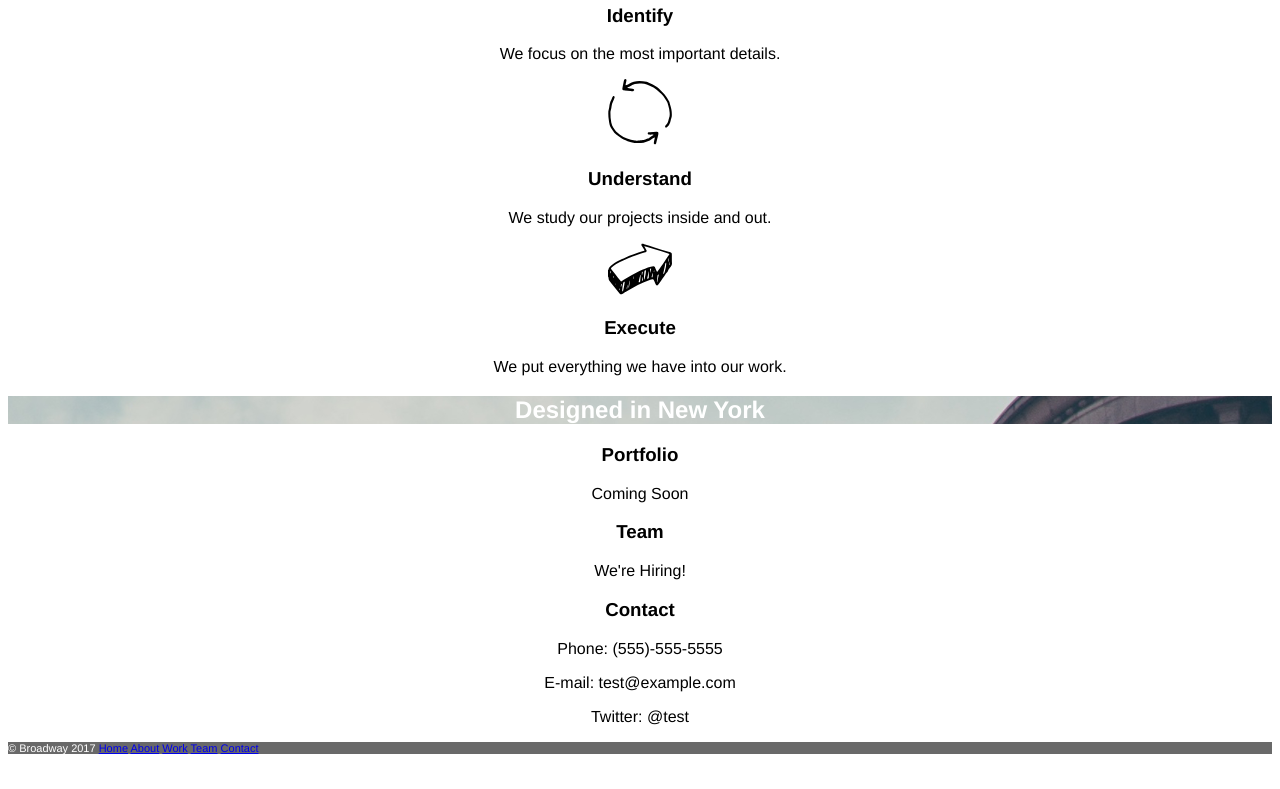
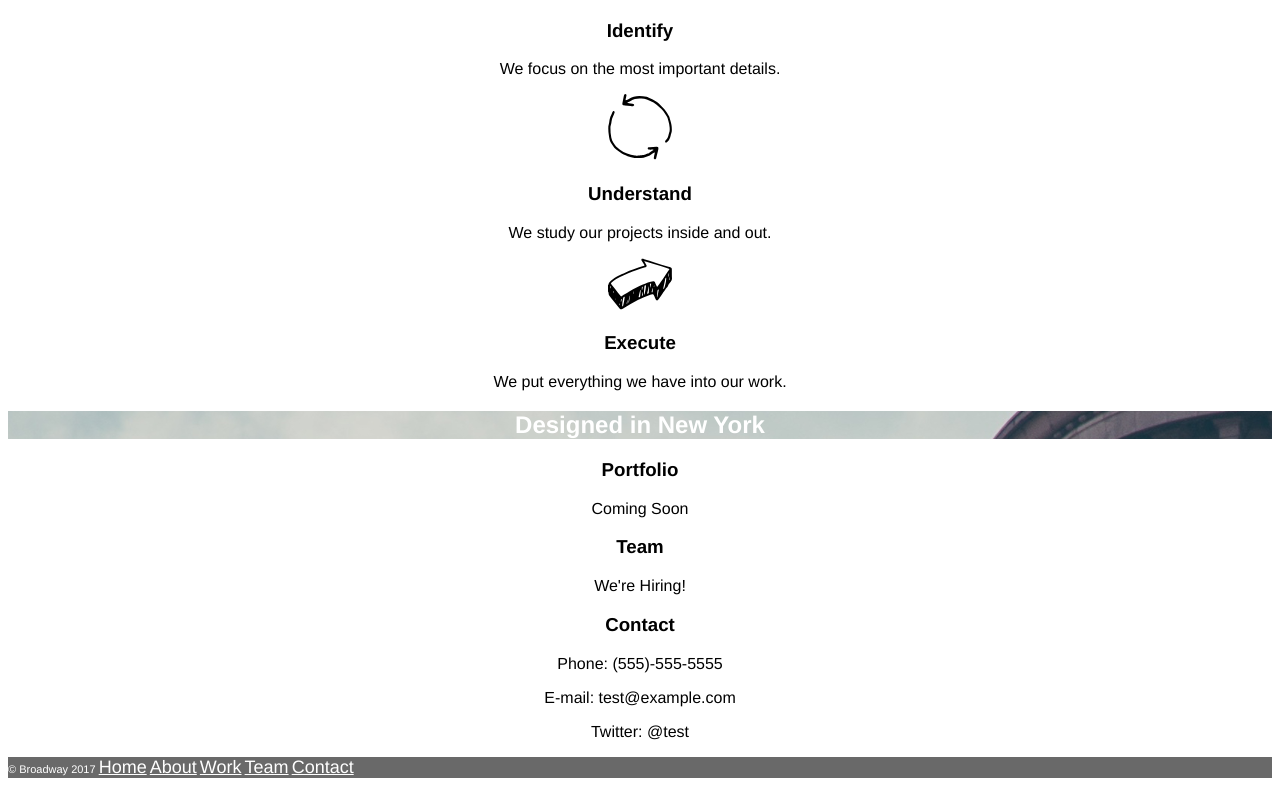
Before and after one commit to thomasluizzi/Broadway, a plain HTML site: page index.html in a window 1280 px wide. Shown: the part 471-1260 px from the top of the page. Before the commit the page ends 1236 px from the top, so only its background shows below. Drawn offline with Linux system fonts and the light colour scheme.

Commit message:
Update CSS

```diff
--- a/index.html
+++ b/index.html
@@ -66,7 +66,7 @@
 
     <footer class="footer">
       <p>
-        © Broadway 2017
+        &copy; Broadway 2017
         <a class="btn-nav" href="#">Home</a>
         <a class="btn-nav" href="#about">About</a>
         <a class="btn-nav" href="#work">Work</a>
--- a/resources/style.css
+++ b/resources/style.css
@@ -24,8 +24,13 @@ body {
   text-align: center;
 }
 
-.footer {
+footer.footer {
   background-color: dimgray;
   font-size: 11px;
   color: white;
 }
+
+.btn-nav {
+  font-size: 18px;
+  color: white;
+}
```
